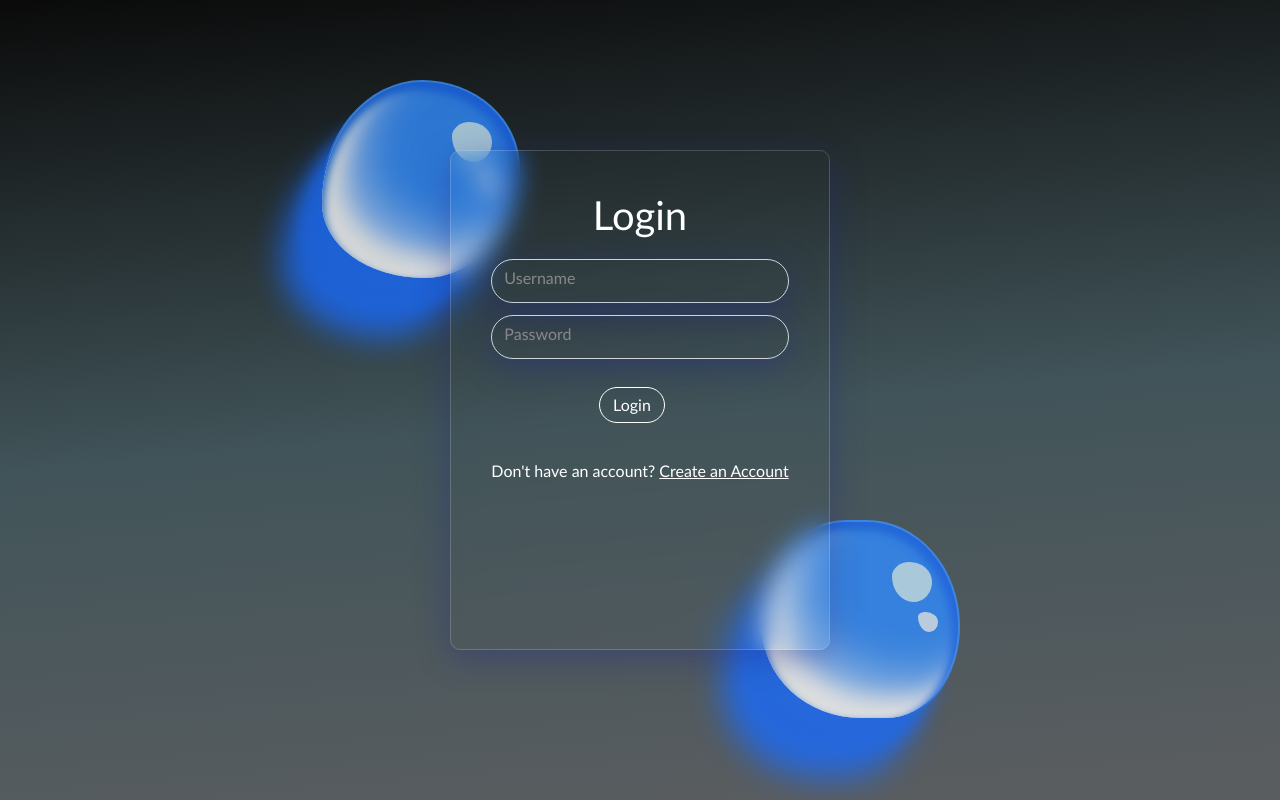
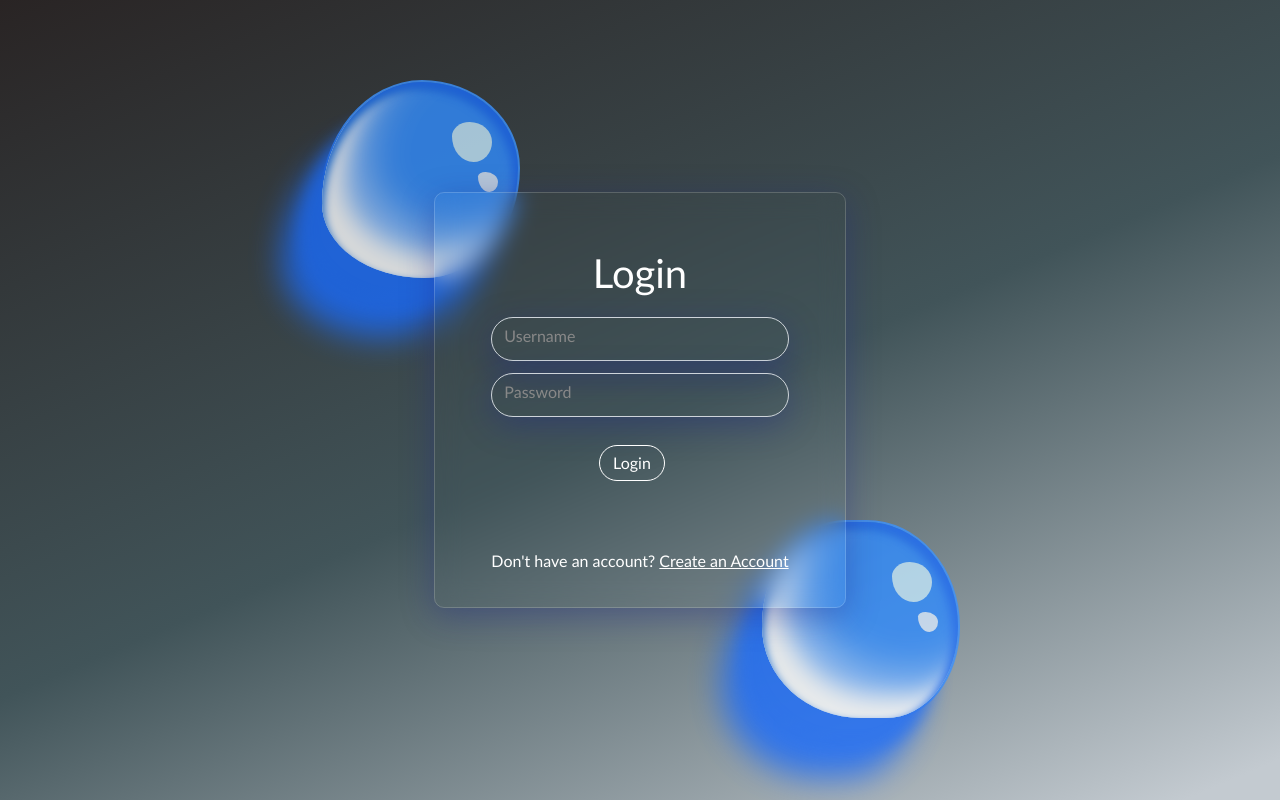
Before and after one commit to Matthew-Rizky-Hartadi/PBP-Assignment2, a Django app: page /todolist/login/ in a window 1280 px wide. Run offline with Django 4.2, Linux system fonts and the light colour scheme.

Commit message:
Assignment 5

```diff
--- a/todolist/static/css/createtask.css
+++ b/todolist/static/css/createtask.css
@@ -85,7 +85,7 @@ form {
     background-color: white;
     border: 1px solid white;
     padding: 0.3em 0.8em 0.3em 0.8em;
-    margin: 1em 1em 1em 0;
+    margin: 2vh;
     /* text-transform: uppercase; */
     transition: 0.5s;
     backdrop-filter: blur( 12px );
--- a/todolist/static/css/login.css
+++ b/todolist/static/css/login.css
@@ -16,13 +16,13 @@ body {
     /* top: 50%; */
     color: white;
     background: rgb(10,10,10);
-    background: linear-gradient(175deg, rgba(10,10,10,1) 0%, rgba(65,84,89,1) 52%, rgba(90,93,96,1) 97%);
-    padding: 150px;
+    background: linear-gradient(157deg, rgb(41 36 36) 0%, rgba(65,84,89,1) 52%, rgb(195 202 208) 97%);
+    padding: 15vw;
 
 }
 
 .login_1 {
-    padding: 40px;
+    padding: 7vh;
     color: white;
     /* background: rgba(128, 110, 110, 0.2); */
     box-shadow: 0 8px 32px 0 rgba( 31, 38, 135, 0.37 );
@@ -122,6 +122,10 @@ tr {
     justify-content:center;
 }
 
+p {
+    margin-top: 2rem
+}
+
 .drop {
     position: absolute;
     height: 200px;
@@ -170,9 +174,3 @@ tr {
   .drop2::before {
     border-radius: 46% 50% 39% 54% / 56% 57% 50% 50%;
   }
-
-  @media only screen and (max-width: 1200px) {
-    p {
-        margin-bottom: 5vh;
-    }
-  }
--- a/todolist/templates/create-task.html
+++ b/todolist/templates/create-task.html
@@ -10,7 +10,7 @@
 
 <div class="create_task">
     <div class="create_task_1">
-        <h1>Add a New Task</h1>
+        <h1>Add Task</h1>
         <form method="POST"action="">
             {% csrf_token %}
             <table>
@@ -37,7 +37,7 @@
             </ul>
         {% endif %}
         <br>
-        <p>To go back to the list, click&nbsp;<a href="{% url 'todolist:show_todolist' %}">here</a></p>
+        <p><a href="{% url 'todolist:show_todolist' %}" style="text-decoration:none">Go back</a></p>
     </div>
 </div>
 
```
Also changed, not shown: todolist/static/css/register.css (+7 -0 lines), todolist/static/css/todolist.css (+14 -9 lines).
